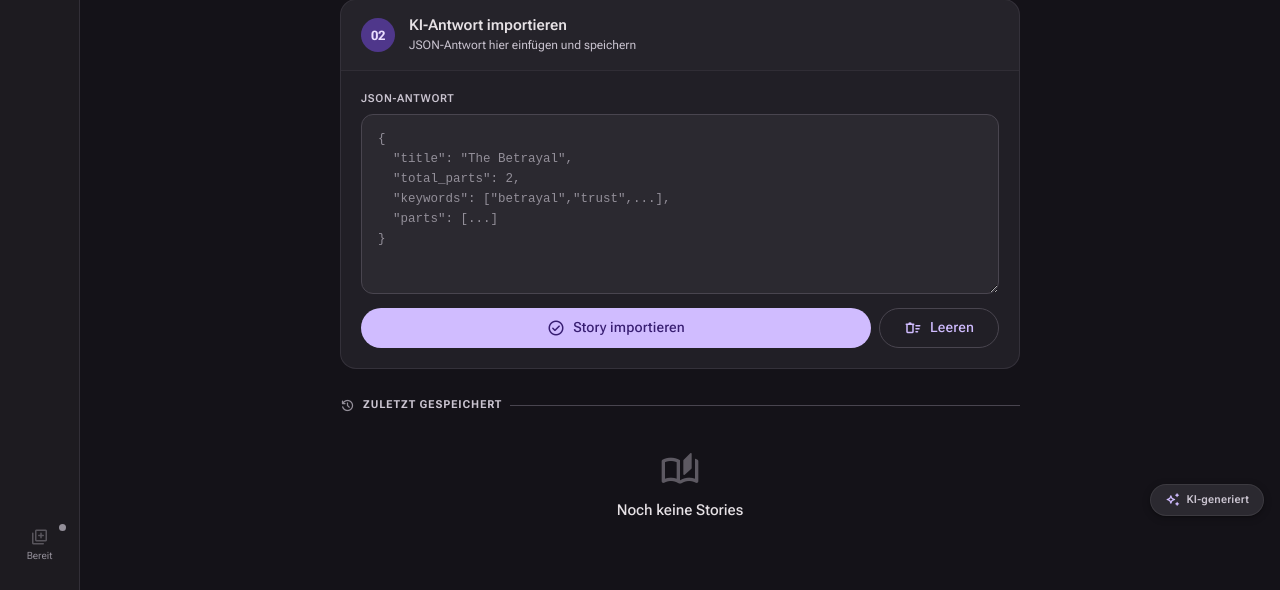
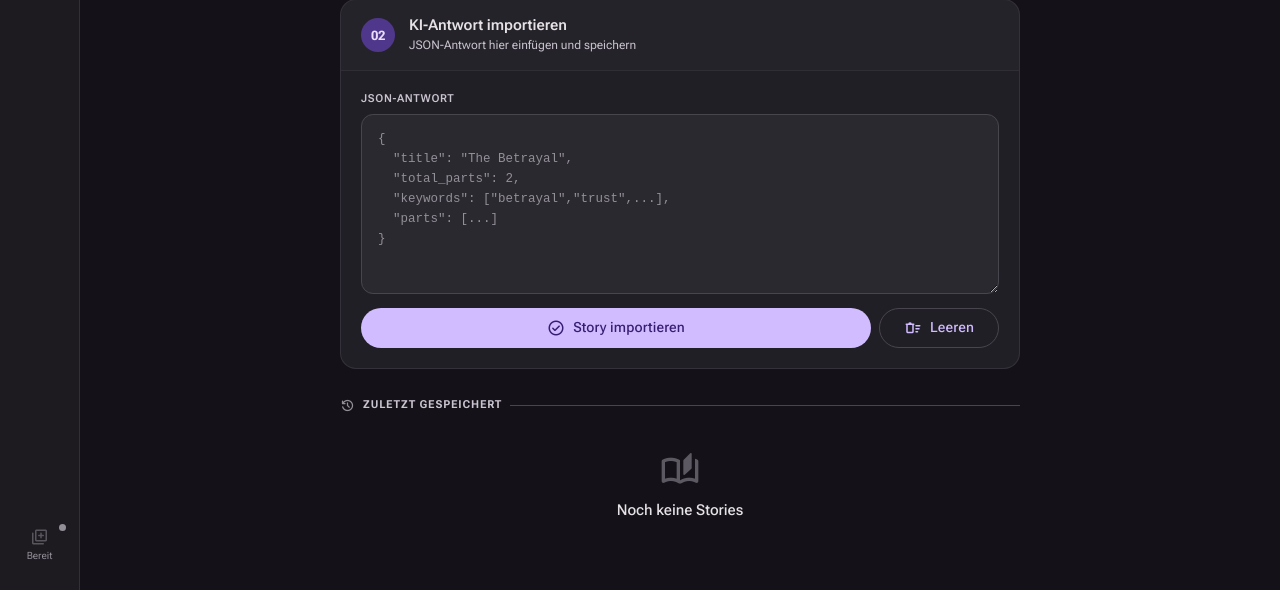
Before and after one commit to L8teNever/SARA, a Flask app: page / in a window 1280 px wide. Shown: the part 472-1062 px from the top of the page. Run offline with Flask 3, Linux system fonts and the light colour scheme; data comes from the database, SQL or seed files in the repository; data that the repository does not hold is empty.

Commit message:
GUI-Redesign korrigiert: 'KI-generiert'-Badge aus der Web-Oberflaeche wieder entfernt

```diff
--- a/templates/base.html
+++ b/templates/base.html
@@ -283,9 +283,6 @@ input,textarea{font:inherit;color:inherit}
 .impres__body{font-size:13px;color:var(--cosv)}
 
 /* ── Modal ───────────────────────────────────────────────── */
-.ai-badge{position:fixed;right:16px;bottom:calc(74px + env(safe-area-inset-bottom));z-index:40;display:flex;align-items:center;gap:6px;padding:7px 14px;border-radius:999px;background:var(--cs2);border:1px solid rgba(255,255,255,.08);color:var(--cosv);font-size:11px;font-weight:600;letter-spacing:.02em;box-shadow:var(--e2);pointer-events:none}
-.ai-badge .mi{font-size:15px;color:var(--cp)}
-@media(max-width:899px){.ai-badge{bottom:calc(var(--botnav) + 74px + env(safe-area-inset-bottom))}}
 .mback{position:fixed;inset:0;z-index:500;background:rgba(0,0,0,.76);display:none;align-items:center;justify-content:center;padding:24px}
 .mback.open{display:flex}
 .modal{background:var(--cs1);border-radius:var(--r4);padding:24px;width:100%;max-width:480px;max-height:90vh;overflow-y:auto;animation:mIn .28s cubic-bezier(.2,0,0,1);box-shadow:var(--e3);border:1px solid rgba(73,69,79,.4)}
@@ -445,8 +442,6 @@ input,textarea{font:inherit;color:inherit}
 </div>
 
 <div id="snack-wrap" style="position:fixed;bottom:96px;left:50%;transform:translateX(-50%);z-index:600;display:flex;flex-direction:column;gap:8px;align-items:center;pointer-events:none;width:min(460px,90vw)"></div>
-
-<div class="ai-badge"><span class="mi">auto_awesome</span>KI-generiert</div>
 
 <script>
 /* ── State ───────────────────────────────────────────────── */
```
